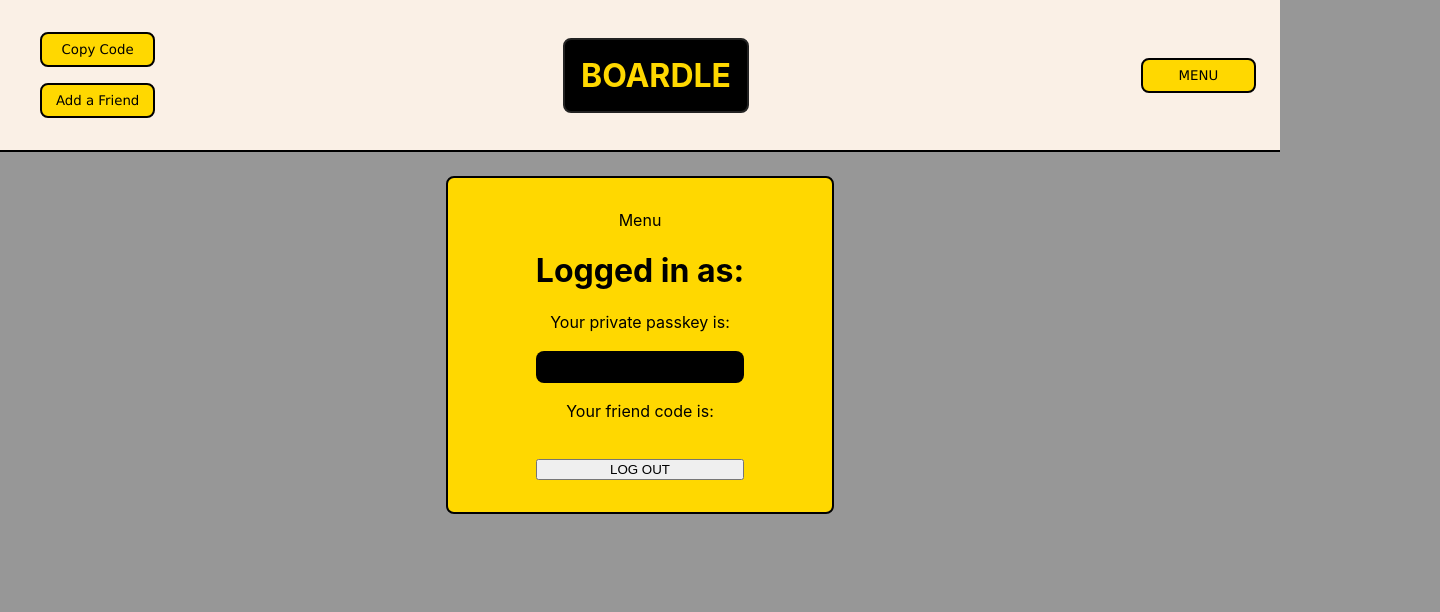
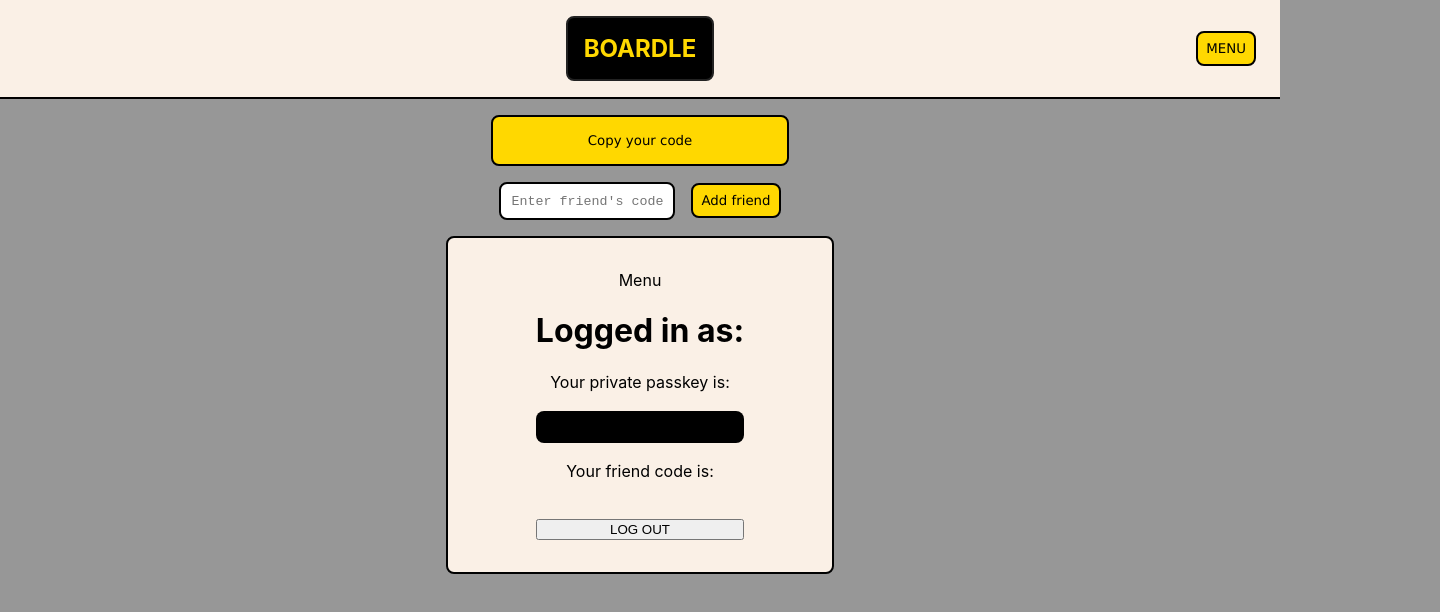
Before and after one commit to alevin93/boardle, a React (Create React App) app: page / in a window 1280 px wide. Both pictures are taken after a click on the button "MENU". Shown: the top 612 px of the page, 1440 px wide, since content can reach past the window. Built offline with nearby package versions, Linux system fonts and the light colour scheme; no server answers.

Commit message:
fixed a bunch of small css issues

```diff
--- a/src/App.css
+++ b/src/App.css
@@ -1,7 +1,7 @@
 .header-container {
+  max-width: 100vw;
   display: grid;
-  grid-template-columns: 1fr auto 1fr;
-  justify-content: space-between;
+  justify-content: center;
   align-items: center;
   padding: 1rem;
   display: flex;
@@ -13,13 +13,14 @@
 }
 
 .friend-add-container {
-  padding: 0.5rem 1rem;
+  justify-content: center;
   display: grid;
+  width: 100rem;
 }
 
 .header-title-text {
+  font-size: x-large;
   color: #FFD800;
-  font-size:xx-large;
   font-weight: bolder;
   text-align: center;
   background-color: black;
@@ -30,13 +31,48 @@
 }
 
 .menu-buttons-container {
-  right: 3rem;
+  position: absolute;
+  right: 0;
+  margin-right: 1rem;
 }
 
+.main-menu-container {
+  display: grid;
+  justify-content: center;
+}
+
+.add-friend-input {
+  font-family:'Courier New', Courier, monospace;
+  text-align: center;
+  height: 2rem;
+  border: 2px black solid;
+  border-radius: .5rem;
+  margin: .5rem;
+  margin-top: 1rem;
+}
+.menu-buttons-copy {
+  background-color: #FFD800;
+  width: 100%;
+  border: 2px black solid;
+  border-radius: .5rem;
+  color: black;
+  padding: 1rem;
+  font-family:Verdana, Geneva, Tahoma, sans-serif;
+}
+.menu-buttons-add {
+  background-color: #FFD800;
+  margin: .5rem;
+  min-width: fit-content;
+  border: 2px black solid;
+  border-radius: .5rem;
+  color: black;
+  padding: .5rem;
+  font-family:Verdana, Geneva, Tahoma, sans-serif;
+}
 .menu-buttons {
   background-color: #FFD800;
   margin: .5rem;
-  min-width: 7.2rem;
+  min-width: fit-content;
   border: 2px black solid;
   border-radius: .5rem;
   color: black;
@@ -109,7 +145,7 @@
 .create-user-container {
   display: grid;
   margin: .5rem;
-  background-color: #FFD800;
+  background-color: #FAF0E6;
   min-width: 20rem;
   min-height: 5rem;
   max-width: 20rem;
@@ -125,7 +161,7 @@
   display: flex;
   justify-content: center;
   margin: 0 auto;
-  background-color: white;
+  background-color: #FFD800;
   border: 2px solid black;
   padding: 1rem;
   max-width: fit-content;
@@ -133,6 +169,7 @@
 }
 
 .create-user-input {
+  font-family:'Courier New', Courier, monospace;
   display: block;
   padding: 1rem;
   overflow: hidden;
@@ -145,7 +182,7 @@
 }
 
 .create-user-text {
-  color: #222222;
+  color: black;
 }
 
 .return-user-container {
@@ -162,6 +199,7 @@
 }
 
 .return-user-input {
+  font-family:'Courier New', Courier, monospace;
   display: block;
   padding: 1rem;
   overflow: hidden;
--- a/src/components/Menu.js
+++ b/src/components/Menu.js
@@ -1,11 +1,50 @@
-import React from 'react'
+import React, { useState } from 'react'
 
 function Menu() {
   const handleLogOut = () => {
     localStorage.clear();
     window.location.reload();
   }
+
+  const [addFriend, setAddFriend] = useState(false);
+  const [input, setInput] = useState('');
+
+  function handleCopyCode() {
+    // Create a new text area element
+    const textArea = document.createElement('textarea');
+
+    // Set the text content of the text area element
+    textArea.textContent = localStorage.getItem('share');
+
+    // Add the text area element to the document
+    document.body.appendChild(textArea);
+
+    // Select the text area element
+    textArea.select();
+
+    // Execute the copy command
+    document.execCommand('copy');
+
+    // Remove the text area element from the document
+    document.body.removeChild(textArea);
+  }
+
+  const handleAddFriendButton = () => {
+    if(addFriend) {
+      setAddFriend(false);
+    } else {
+      setAddFriend(true);
+    }
+  }
     return (
+    <div className='main-menu-container'>
+      <div className="friend-add-container">
+              <button className='menu-buttons-copy' onClick={handleCopyCode}>Copy your code</button>
+              <div className='add-friend-input-container'>
+              <input className='add-friend-input' placeholder="Enter friend's code"></input>
+              <button className='menu-buttons-add' onClick={handleAddFriendButton}>Add friend</button>
+              </div>
+      </div>
       <div className='register-card-container'>
       <div className='create-user-container'><p>Menu</p>
       <h1>Logged in as: {localStorage.getItem("name")}</h1>
@@ -17,6 +56,7 @@ function Menu() {
       <button onClick={handleLogOut} >LOG OUT</button>
       </div>
       </div>
+    </div>
     )
 }
 
--- a/src/components/TopBar.js
+++ b/src/components/TopBar.js
@@ -7,75 +7,14 @@ function TopBar(props) {
 
   const { toggleMenu } = props;
 
-  const [addFriend, setAddFriend] = useState(false);
-  const [input, setInput] = useState('');
-
-  function handleCopyCode() {
-    // Create a new text area element
-    const textArea = document.createElement('textarea');
-
-    // Set the text content of the text area element
-    textArea.textContent = localStorage.getItem('share');
-
-    // Add the text area element to the document
-    document.body.appendChild(textArea);
-
-    // Select the text area element
-    textArea.select();
-
-    // Execute the copy command
-    document.execCommand('copy');
-
-    // Remove the text area element from the document
-    document.body.removeChild(textArea);
-  }
-
-  const handleAddFriendButton = () => {
-    if(addFriend) {
-      setAddFriend(false);
-    } else {
-      setAddFriend(true);
-    }
-  }
-
-  const handleAddFriend = async () => {
-    const response = await fetch(`${BASE_URL}/linkFriends`, {
-          method: 'POST',
-          headers: {
-            'Content-Type': "application/json"
-          },
-          body: JSON.stringify({ user : localStorage.getItem('share'), friend : input})
-    }).then( response => window.location.reload());
-    console.log(response);
-    toggleMenu();
-  }
-
-  if(addFriend) {
-    return(
+  return (
       <div className="header-container">
-        <div>
-          <input className='add-friend-input' placeholder='Enter friend code...' onChange={(e) => {
-              setInput(e.target.value)}}></input>
-          <button className='add-friend-submit' onClick={handleAddFriend}>submit</button>
-          <button className='add-friend-cancel' onClick={handleAddFriendButton}>cancel</button>
-        </div>
-      </div>
-    )
-  }
-  else {
-    return (
-      <div className="header-container">
-          <div className="friend-add-container">
-            <button className='menu-buttons' onClick={handleCopyCode}>Copy Code</button>
-            <button className='menu-buttons' onClick={handleAddFriendButton}>Add a Friend</button>
-          </div>
           <div className='header-title-text'>BOARDLE</div>
           <div className='menu-buttons-container'>
               <button className='menu-buttons' onClick={toggleMenu} >MENU</button>
           </div>
       </div>
     )
-  }
 }
 
 export default TopBar
--- a/src/index.css
+++ b/src/index.css
@@ -1,6 +1,10 @@
+html {
+  max-height: 100vh;
+  max-width: 100vw;
+}
+
 body {
   background-color: #979797  ;
-  min-height: 100vh;
   margin: 0;
   font-family: -apple-system, BlinkMacSystemFont, 'Segoe UI', 'Roboto', 'Oxygen',
     'Ubuntu', 'Cantarell', 'Fira Sans', 'Droid Sans', 'Helvetica Neue',
--- a/src/index.js
+++ b/src/index.js
@@ -5,6 +5,7 @@ import App from './App';
 
 
 const root = ReactDOM.createRoot(document.getElementById('root'));
+
 root.render(
   <React.StrictMode>
     <App />
```
Also changed, not shown: src/components/Body.js (line endings or trailing spaces). Lines whose indentation alone changed are shown as unchanged.
